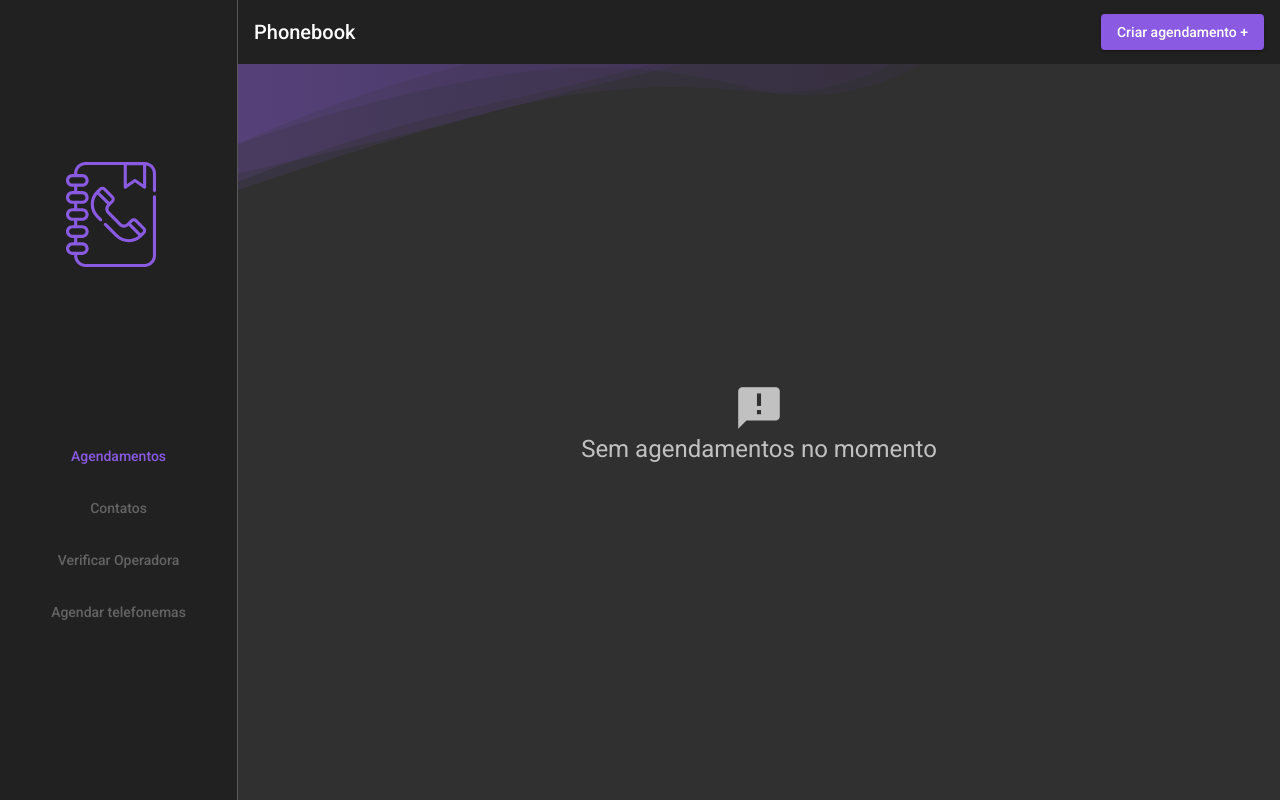
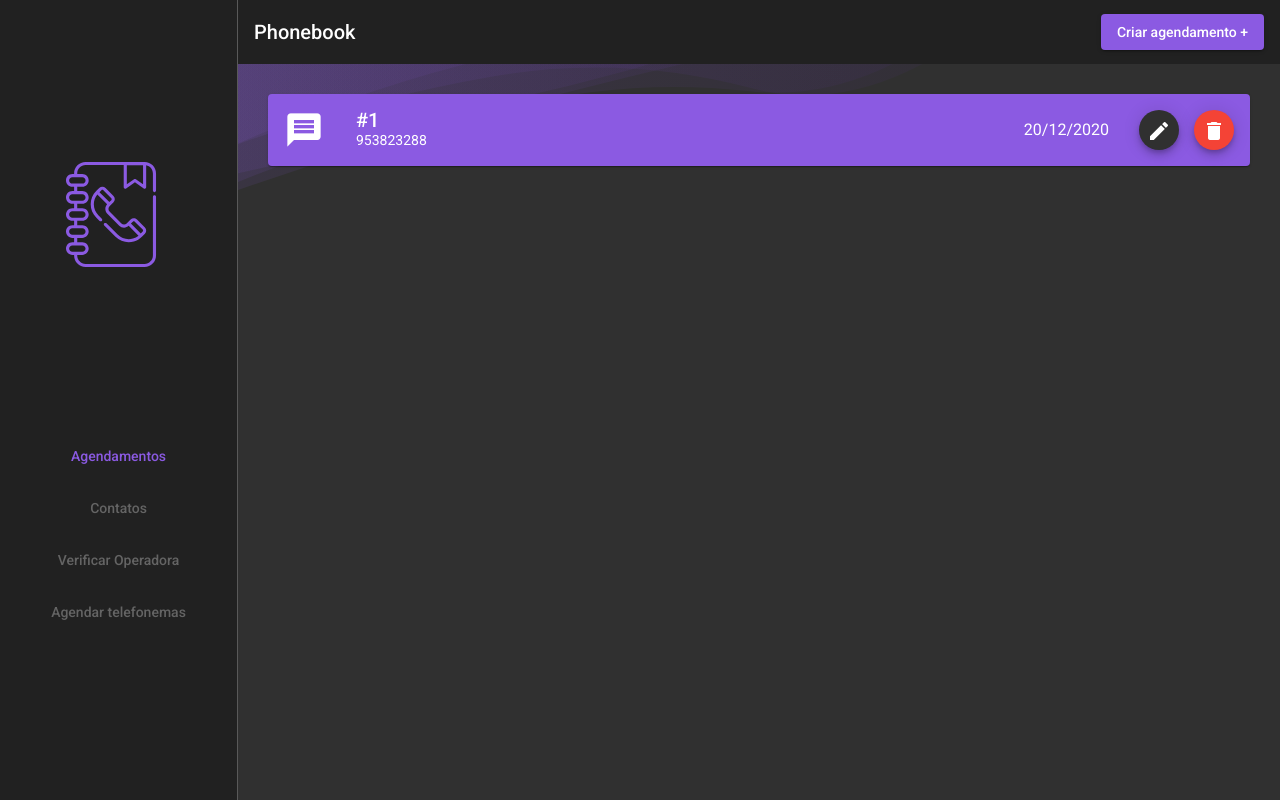
Before and after one commit to lsnogueira/phonebook, an Angular app: page /agendamentos in a window 1280 px wide. Built offline with nearby package versions, Linux system fonts and the light colour scheme; data requests are answered from the project's data file.

Commit message:
feat(agendamentos): adiciona layout do item de agendamento

```diff
--- a/api/db.json
+++ b/api/db.json
@@ -1,5 +1,10 @@
 {
   "appointments": [
-    { "id": 1, "telNumbers": [953823288], "shippingTime": "20/12/2020" }
+    {
+      "id": 1,
+      "telNumbers": [953823288],
+      "message": "bla bla bla bla bla bla bla bla bla bla bla bla bla",
+      "shippingTime": "20/12/2020"
+    }
   ]
 }
--- a/src/app/app-material.module.ts
+++ b/src/app/app-material.module.ts
@@ -11,6 +11,7 @@ import { MatFormFieldModule } from '@angular/material/form-field';
 import { MatDatepickerModule } from '@angular/material/datepicker';
 import { MatNativeDateModule } from '@angular/material/core';
 import { MatInputModule } from '@angular/material/input';
+import { MatCardModule } from '@angular/material/card';
 
 const materialModules = [
   MatSidenavModule,
@@ -24,6 +25,7 @@ const materialModules = [
   MatFormFieldModule,
   MatDatepickerModule,
   MatNativeDateModule,
+  MatCardModule,
 ];
 
 @NgModule({
--- /dev/null
+++ b/src/app/shared/components/appointment-item/appointment-item.component.html
@@ -0,0 +1,34 @@
+<mat-card [ngClass]="{ 'bg-purple': !editMode }">
+  <mat-card-header>
+    <div mat-card-avatar>
+      <mat-icon>message</mat-icon>
+    </div>
+    <div class="text-wrapper">
+      <p class="title">#{{ appointment?.id }}</p>
+      <p class="sub-title">{{ appointment?.telNumbers.join(",") }}</p>
+    </div>
+    <span class="data-info">{{ appointment?.shippingTime }}</span>
+    <div class="controls-wrapper">
+      <button mat-mini-fab class="dark-button" (click)="editMode = true">
+        <mat-icon>edit</mat-icon>
+      </button>
+      <button mat-mini-fab color="warn">
+        <mat-icon>delete</mat-icon>
+      </button>
+    </div>
+  </mat-card-header>
+  <div *ngIf="editMode">
+    <mat-card-content>
+      <mat-form-field>
+        <mat-label>Telefones</mat-label>
+        <textarea matInput>{{ appointment?.telNumbers.join(",") }}</textarea>
+      </mat-form-field>
+    </mat-card-content>
+    <mat-card-actions>
+      <button mat-raised-button color="warn" (click)="editMode = false">
+        Cancelar
+      </button>
+      <button mat-raised-button color="primary">Editar</button>
+    </mat-card-actions>
+  </div>
+</mat-card>
--- /dev/null
+++ b/src/app/shared/components/appointment-item/appointment-item.component.scss
@@ -0,0 +1,76 @@
+@use '../../../../assets/scss/helpers/rem' as r;
+
+.mat-card {
+  transition: background-color 1.2s;
+
+  &.bg-purple {
+    background-color: #8b5ae2;
+  }
+
+  .mat-card-header {
+    align-items: center;
+
+    .mat-card-avatar {
+      .mat-icon {
+        width: r.rem(40);
+        height: r.rem(40);
+
+        font-size: r.rem(40);
+      }
+    }
+
+    .text-wrapper {
+      display: flex;
+      flex-direction: column;
+
+      margin-right: auto;
+
+      p {
+        margin: 0;
+      }
+    }
+
+    .title,
+    .sub-title {
+      display: inline-block;
+    }
+
+    .title {
+      font-size: 20px;
+      font-weight: 500;
+      margin-bottom: 5px;
+    }
+
+    .sub-title {
+      font-size: 14px;
+    }
+
+    .data-info {
+      font-size: 16px;
+      margin-right: 30px;
+    }
+
+    .mat-mini-fab:last-child {
+      margin-left: 15px;
+    }
+
+    .dark-button {
+      background-color: #303030;
+    }
+  }
+}
+
+.mat-card-content {
+  margin-top: 16px;
+  margin-bottom: 0;
+
+  .mat-form-field {
+    width: 100%;
+  }
+}
+
+.mat-card-actions {
+  display: flex;
+  justify-content: flex-end;
+  margin: 0;
+}
--- /dev/null
+++ b/src/app/shared/components/appointment-item/appointment-item.component.ts
@@ -0,0 +1,21 @@
+import { Component, Input, OnInit } from '@angular/core';
+import { AppointmentsModel } from 'src/app/core/entities/models/appointments-model';
+
+@Component({
+  selector: 'app-appointment-item',
+  templateUrl: './appointment-item.component.html',
+  styleUrls: ['./appointment-item.component.scss'],
+})
+export class AppointmentItemComponent implements OnInit {
+  appointment: AppointmentsModel;
+  editMode: boolean;
+
+  @Input()
+  set setItem(item: AppointmentsModel) {
+    this.appointment = item;
+  }
+
+  constructor() {}
+
+  ngOnInit(): void {}
+}
--- a/src/app/shared/shared.module.ts
+++ b/src/app/shared/shared.module.ts
@@ -2,15 +2,16 @@ import { NgModule } from '@angular/core';
 import { CommonModule } from '@angular/common';
 import { BottomSheetAddAppointmentsComponent } from './components/bottom-sheet-add-appointments/bottom-sheet-add-appointments.component';
 import { AppMaterialModule } from '../app-material.module';
+import { AppointmentItemComponent } from './components/appointment-item/appointment-item.component';
 
-const components = [BottomSheetAddAppointmentsComponent];
+const components = [
+  BottomSheetAddAppointmentsComponent,
+  AppointmentItemComponent,
+];
 
 @NgModule({
   declarations: [...components],
-  imports: [
-    CommonModule,
-    AppMaterialModule,
-  ],
-  exports: [...components]
+  imports: [CommonModule, AppMaterialModule],
+  exports: [...components],
 })
-export class SharedModule { }
+export class SharedModule {}
--- a/src/app/view/pages/components/appointments/appointments.component.html
+++ b/src/app/view/pages/components/appointments/appointments.component.html
@@ -1,9 +1,16 @@
 <section>
-  <ng-container *ngIf="true; else elseTemplate">
+  <ng-container *ngIf="!appointments; else withData">
     <div class="empty-wrapper">
       <mat-icon>announcement</mat-icon>
       <h1>Sem agendamentos no momento</h1>
     </div>
   </ng-container>
-  <ng-template #elseTemplate> </ng-template>
+  <ng-template #withData>
+    <div class="appointments-wrapper">
+      <app-appointment-item
+        *ngFor="let appointment of appointments; trackBy: appointment?.id"
+        [setItem]="appointment"
+      ></app-appointment-item>
+    </div>
+  </ng-template>
 </section>
--- a/src/app/view/pages/components/appointments/appointments.component.scss
+++ b/src/app/view/pages/components/appointments/appointments.component.scss
@@ -21,4 +21,9 @@ section {
       height: r.rem(50);
     }
   }
+
+  .appointments-wrapper {
+    display: flex;
+    flex-direction: column;
+  }
 }
--- a/src/app/view/pages/components/appointments/appointments.component.ts
+++ b/src/app/view/pages/components/appointments/appointments.component.ts
@@ -1,20 +1,39 @@
-import { Component, OnInit } from '@angular/core';
+import { Component, OnDestroy, OnInit } from '@angular/core';
+import { Subscription } from 'rxjs';
+import { AppointmentsModel } from 'src/app/core/entities/models/appointments-model';
 import { AppointmentsControllerService } from 'src/app/view/controllers/appointments/appointments-controller.service';
 
 @Component({
   selector: 'app-appointments',
   templateUrl: './appointments.component.html',
-  styleUrls: ['./appointments.component.scss']
+  styleUrls: ['./appointments.component.scss'],
 })
-export class AppointmentsComponent implements OnInit {
+export class AppointmentsComponent implements OnInit, OnDestroy {
+  appointments: AppointmentsModel[];
+  subscriptions: Subscription;
 
-  constructor(private appointmentsController: AppointmentsControllerService) { }
+  constructor(private appointmentsController: AppointmentsControllerService) {}
 
   ngOnInit(): void {
-    this.appointmentsController.getAll().subscribe(res => {
-      res
-      debugger
-    }, rej => {});
+    this.subscriptions = new Subscription();
+
+    this.subscriptions.add(
+      this.appointmentsController.getAll().subscribe(
+        (res) => {
+          if (!res) {
+            return;
+          }
+          this.appointments = res;
+
+        },
+        (rej) => {
+          console.error(rej);
+        }
+      )
+    );
   }
 
+  ngOnDestroy(): void {
+    this.subscriptions.unsubscribe();
+  }
 }
```
Also changed, not shown: 1 other file (tests, documents, lock files or other folders).
